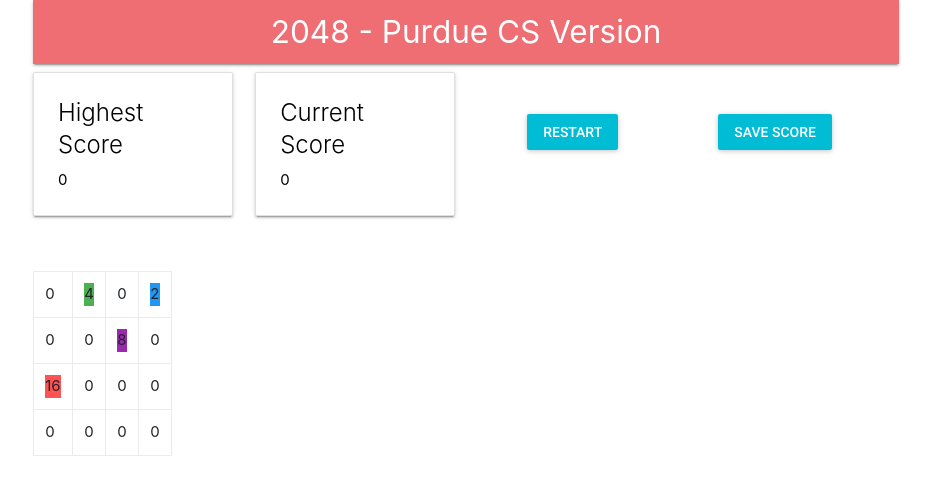
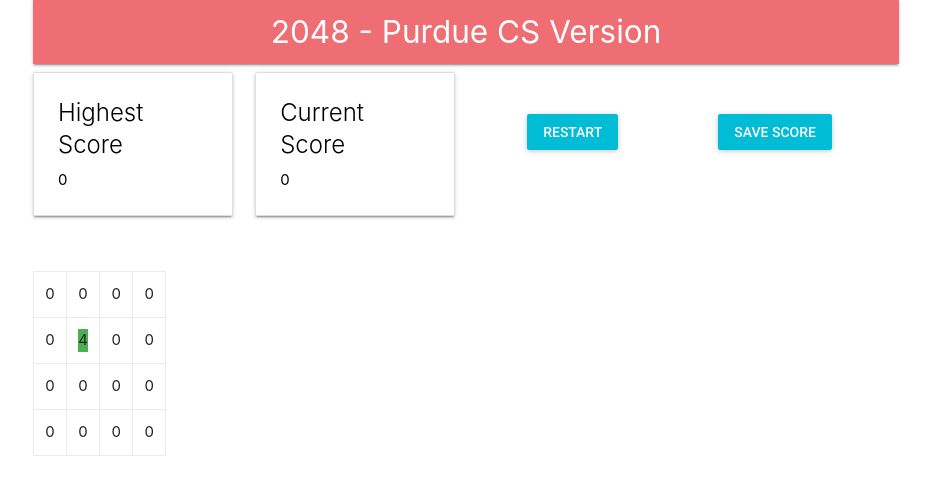
Before and after one commit to bobby569/CS252WebApp, a React (Create React App) app in the folder client/: page / in a window 1280 px wide. Shown: the top 494 px of the page, without its empty margins (174-1105 px from the left). Built offline with nearby package versions, Linux system fonts and the light colour scheme; no server answers.

Commit message:
basic functional

```diff
--- a/client/src/containers/Board.js
+++ b/client/src/containers/Board.js
@@ -9,12 +9,17 @@
 	constructor(props) {
 		super(props);
 		this.state = {
-			matrix: [[0, 4, 0, 2], [0, 0, 8, 0], [16, 0, 0, 0], [0, 0, 0, 0]],
+			matrix: [[0, 0, 0, 0], [0, 0, 0, 0], [0, 0, 0, 0], [0, 0, 0, 0]],
 			tempMatrix: null,
+			hasMove: false,
 			gameOver: false
 		};
 
 		this.onKeyPress = this.onKeyPress.bind(this);
+	}
+
+	componentWillMount() {
+		this.randomGenerate();
 	}
 
 	componentDidMount() {
@@ -25,21 +30,36 @@
 		document.removeEventListener('keydown', this.onKeyPress, false);
 	}
 
-	getEmptyCell() {
+	getEmptyCells() {
 		const { matrix } = this.state;
-		const emptyList = [];
+		const emptyCells = [];
 		for (let row = 0; row < DIM; row++) {
 			for (let col = 0; col < DIM; col++) {
 				if (matrix[row][col] === 0) {
-					emptyList.push([row, col]);
+					emptyCells.push([row, col]);
 				}
 			}
 		}
-		return emptyList;
+		return emptyCells;
 	}
 
-	getRandomCoord(list) {
+	getRandom(list) {
 		return list[Math.floor(Math.random() * list.length)];
+	}
+
+	randomGenerate() {
+		const { matrix } = this.state;
+		const emptyCells = this.getEmptyCells();
+
+		if (emptyCells.length === 0) {
+			this.setState({ gameOver: true });
+			return;
+		}
+
+		const posi = this.getRandom(emptyCells);
+		matrix[posi[0]][posi[1]] = this.getRandom([2, 4]);
+
+		this.setState({ matrix });
 	}
 
 	checkGameOver() {
@@ -61,6 +81,17 @@
 		}
 		this.setState({ gameOver: true });
 		return true;
+	}
+
+	hasMoved(mat1, mat2) {
+		for (let i = 0; i < DIM; i++) {
+			for (let j = 0; j < DIM; j++) {
+				if (mat1[i][j] !== mat2[i][j]) {
+					return true;
+				}
+			}
+		}
+		return false;
 	}
 
 	rotateRight() {
@@ -92,23 +123,19 @@
 	}
 
 	mergeCell(arr) {
-		const newArr = [];
-
-		for (let col = DIM - 1; col > 0; col--) {
-			const val = arr[col];
-			if (val === arr[col - 1]) {
-				arr[col] *= 2;
-				arr[col - 1] = 0;
-				this.score += val;
+		for (let i = DIM - 1; i > 0; i--) {
+			const val = arr[i];
+			if (val === arr[i - 1]) {
+				arr[i] *= 2;
+				arr[i - 1] = 0;
+				// this.score += val;
 			}
 		}
-
-		for (let col = 0; col < DIM; col++) {
-			const val = arr[col];
-			if (val === 0) newArr.unshift(val);
-			else newArr.push(val);
+		const newArr = [];
+		for (let i = 0; i < DIM; i++) {
+			const val = arr[i];
+			val === 0 ? newArr.unshift(val) : newArr.push(val);
 		}
-
 		return newArr;
 	}
 
@@ -158,8 +185,12 @@
 
 	onKeyPress(e) {
 		e.preventDefault();
-		const { matrix } = this.state;
-		const tempMatrix = matrix.map(arr => arr.slice());
+		const { matrix, gameOver } = this.state;
+		if (gameOver) {
+			console.log('game over');
+			return;
+		}
+		let tempMatrix = matrix.map(arr => arr.slice());
 		this.setState({ tempMatrix });
 
 		switch (e.keyCode) {
@@ -176,8 +207,11 @@
 				this.moveDown();
 				break;
 		}
+		tempMatrix = this.state.tempMatrix;
 		this.setState({ matrix: tempMatrix });
-		console.log(e.keyCode);
+		this.randomGenerate();
+		this.checkGameOver();
+		// do sth if game over
 	}
 
 	render() {
```
